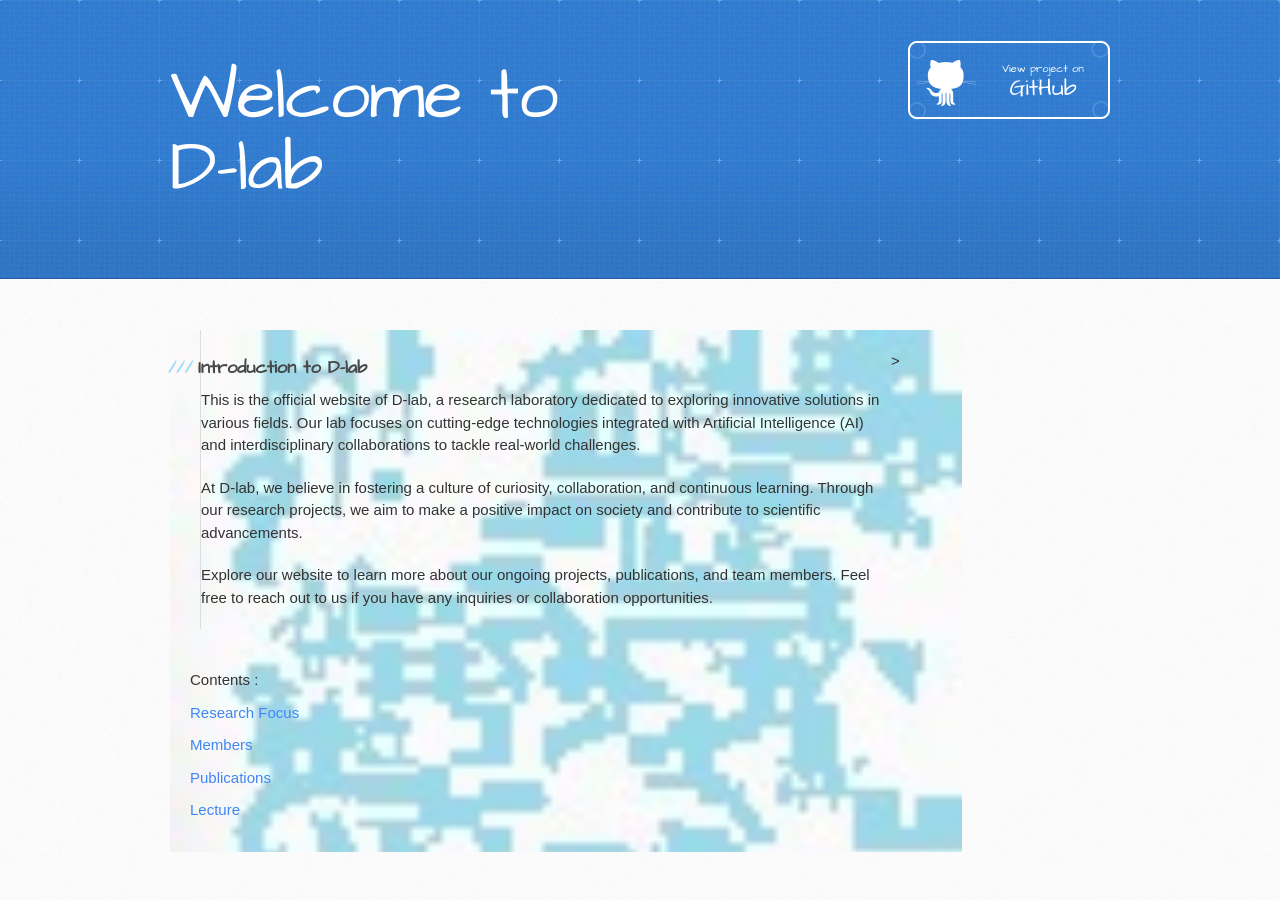
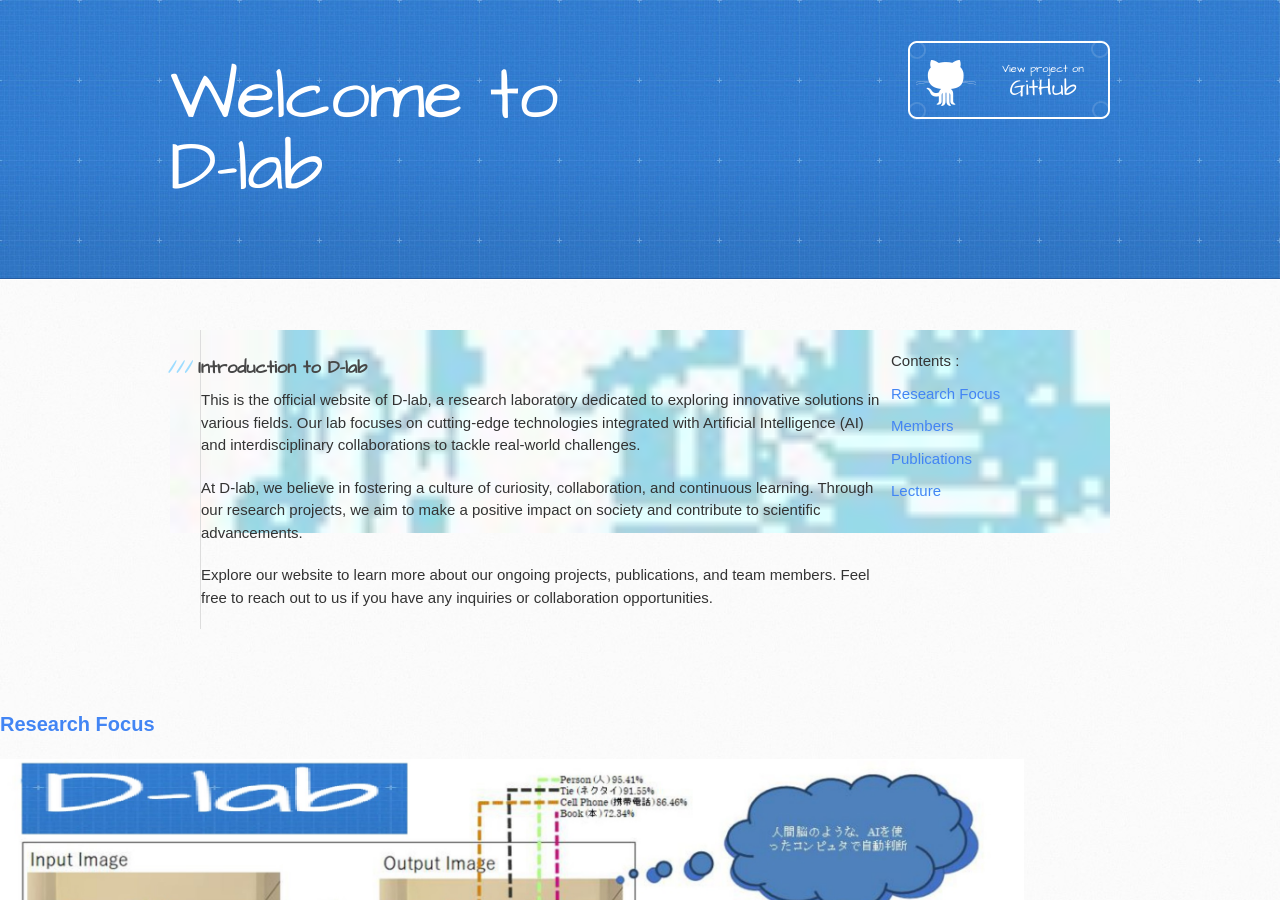
Before and after one commit to DindaPramanta/D-Lab.github.io, a Jekyll site: the page built from index.md, in a window 1280 px wide and 900 px high. Built offline with Jekyll 4.4.1, drawn with Linux system fonts in a browser that asks for light colours; the repository's description, which GitHub fills in, is left out.

Commit message:
Update default.html

```diff
--- a/_layouts/default.html
+++ b/_layouts/default.html
@@ -130,7 +130,7 @@
           <!-- Replace the above paragraphs with your own introduction message -->
         </section>
 
-        <nav id="sidebar-navigation", <img class="poster-image" src="{{ '/assets/images/sidebar-bg.jpg' | relative_url }}" alt="D-Lab Poster">>
+        <nav id="sidebar-navigation">
           <ul>
             <li>Contents :</li>
             <li><a href="#section1">Research Focus</a></li>
```
